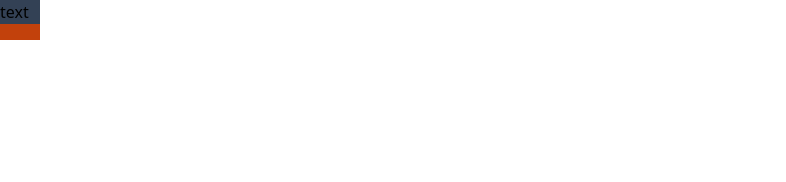
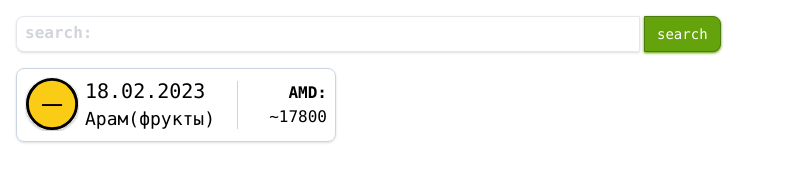
Before and after one commit to zuxeld/bilder_vite_js1, a website built with Vite: page vite-project1/index.html in a window 1280 px wide. Shown: the whole page, without its empty margins (0-786 px from the left). Built offline with nearby package versions, Linux system fonts and the light colour scheme.

Commit message:
+часть страницы со списком заказов

```diff
--- a/vite-project1/index.html
+++ b/vite-project1/index.html
@@ -7,10 +7,44 @@
     <title>Vite App1</title>
     <link rel="stylesheet" href="./style.css">
     <script type="module" src="/main.js"></script>
+    <!-- <link type="image/svg+xml" href="./complite_indikator.svg" /> -->
   </head>
   <body>
-    <div class="group w-10 h-10 bg-orange-700">
-      <div class="group-hover:my-custome-class bg-lime-500">text</div>
-    </div>
+    <!-- образец: -->
+    <!-- <div class="group w-10 h-10 bg-orange-700">
+      <div class="group-hover:my-custome-class bg-lime-500">test_text</div>
+    </div> -->
+
+    <main class="mx-auto p-4 font-mono">
+      <form class="flex items-center mb-4" action="" method="post" >
+          <input
+          class="
+            border rounded-l-lg h-9 w-6/12 shadow focus:outline-none pl-2 pb-1
+            placeholder:text-gray-300 placeholder:font-semibold
+          "
+          type="search" name="search" id="search" placeholder="search:">
+          <input
+          class="
+            border border-lime-700 bg-lime-600 text-white rounded-r-lg h-9 px-3 shadow shadow-lime-600 text-sm ml-1
+            hover:bg-lime-500 active:bg-lime-700
+          "
+          type="submit" value="search">
+      </form>
+
+      <div class="flex items-center gap-1 justify-between border border-slate-300 rounded-lg shadow p-2 max-w-xs">
+        <svg viewBox="0 0 58 58" x="0px" y="0px" class="w-14">
+          <use xlink:href="./icons.svg#complite_indikator_no_ended"></use>
+        </svg>
+        <div class="flex-grow">
+          <p class="text-xl">18.02.2023</p>
+          <p class="text-lg">Арам(фрукты)</p>
+        </div>
+        <div class="border-l-[1px] border-l-slate-300 min-w-[90px]">
+          <p class="font-bold text-right">AMD:</p>
+          <p class="text-right">~17800</p>
+        </div>
+      </div>
+
+    </main>
   </body>
 </html>
```
